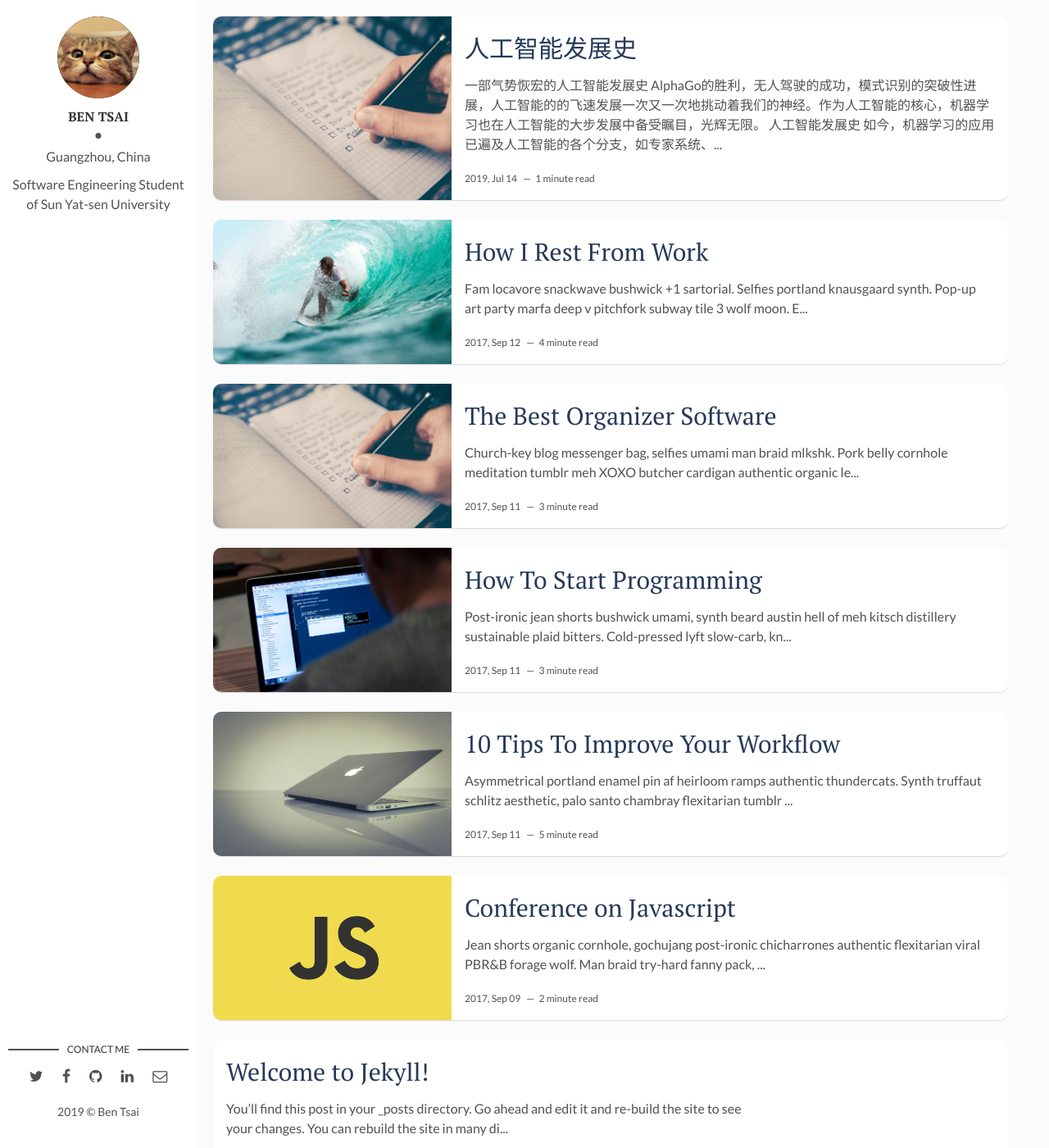
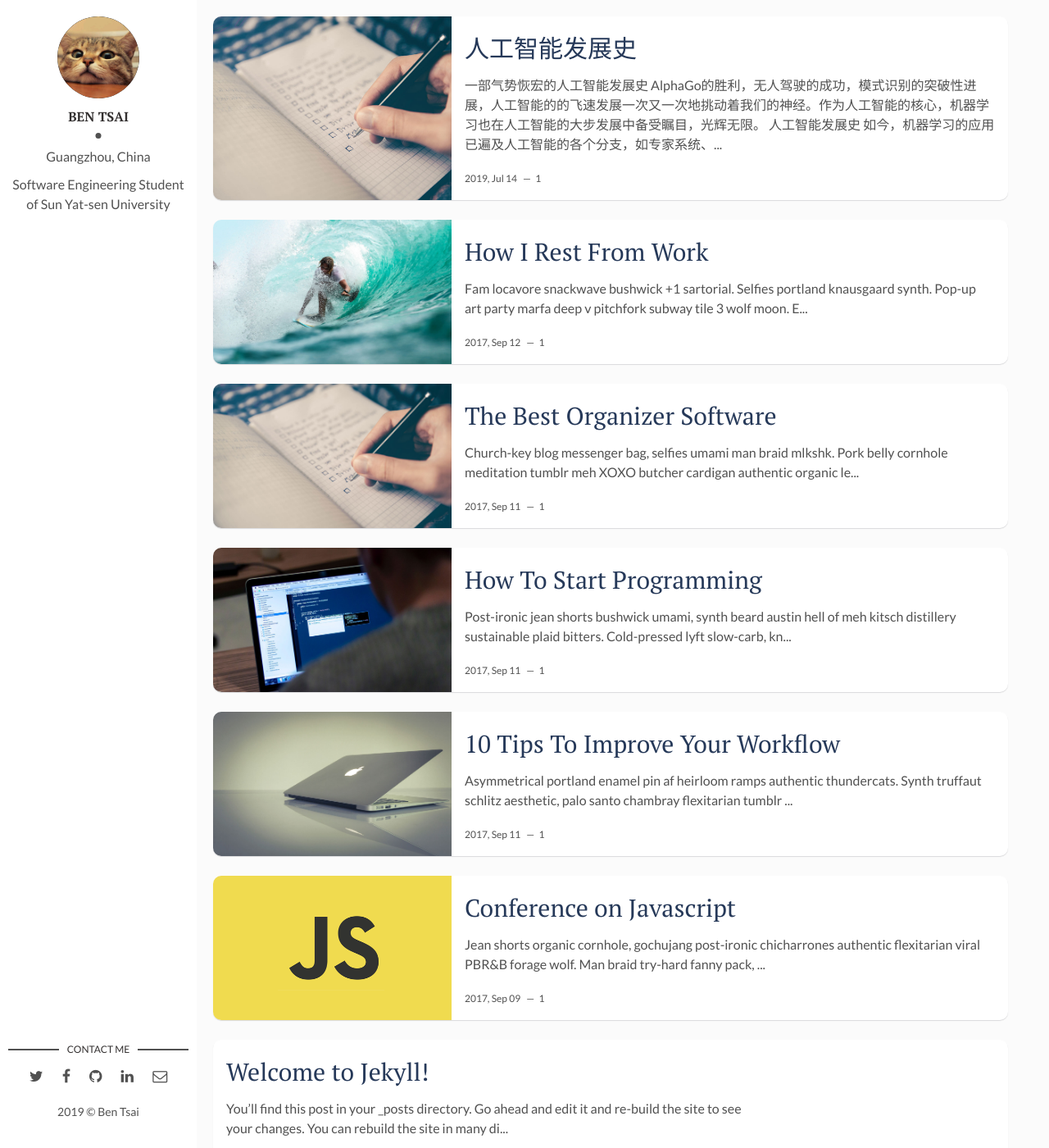
Before and after one commit to BenTsai7/BenTsai7.github.io, a Jekyll site: the page built from index.html, in a window 1280 px wide and 1400 px high. Shown: the whole window at 82% size. Built offline with Jekyll 4.4.1, drawn with Linux system fonts in a browser that asks for light colours; the list of posts is cut into pages by our own code.

Commit message:
Update index.html

```diff
--- a/index.html
+++ b/index.html
@@ -11,7 +11,7 @@
     <h2 class="post-title"><a href="{{post.url | prepend: site.baseurl}}">{{post.title}}</a></h2>
     <p>{{ post.content | strip_html | truncate: 150  }}</p>
     <span class="post-date">{{post.date | date: '%Y, %b %d'}}&nbsp;&nbsp;&nbsp;—&nbsp;</span>
-    <span class="post-words">{% capture words %}{{ post.content | number_of_words }}{% endcapture %}{% unless words contains "-" %}{{ words | plus: 250 | divided_by: 250 | append: " minute read" }}{% endunless %}</span>
+    <span class="post-words">{{ page.content | strip_html | strip_newlines | remove: " " | size | divided_by: 350 | plus: 1 }} </span>
   </div>
 </article>
 {% endfor %}
```
